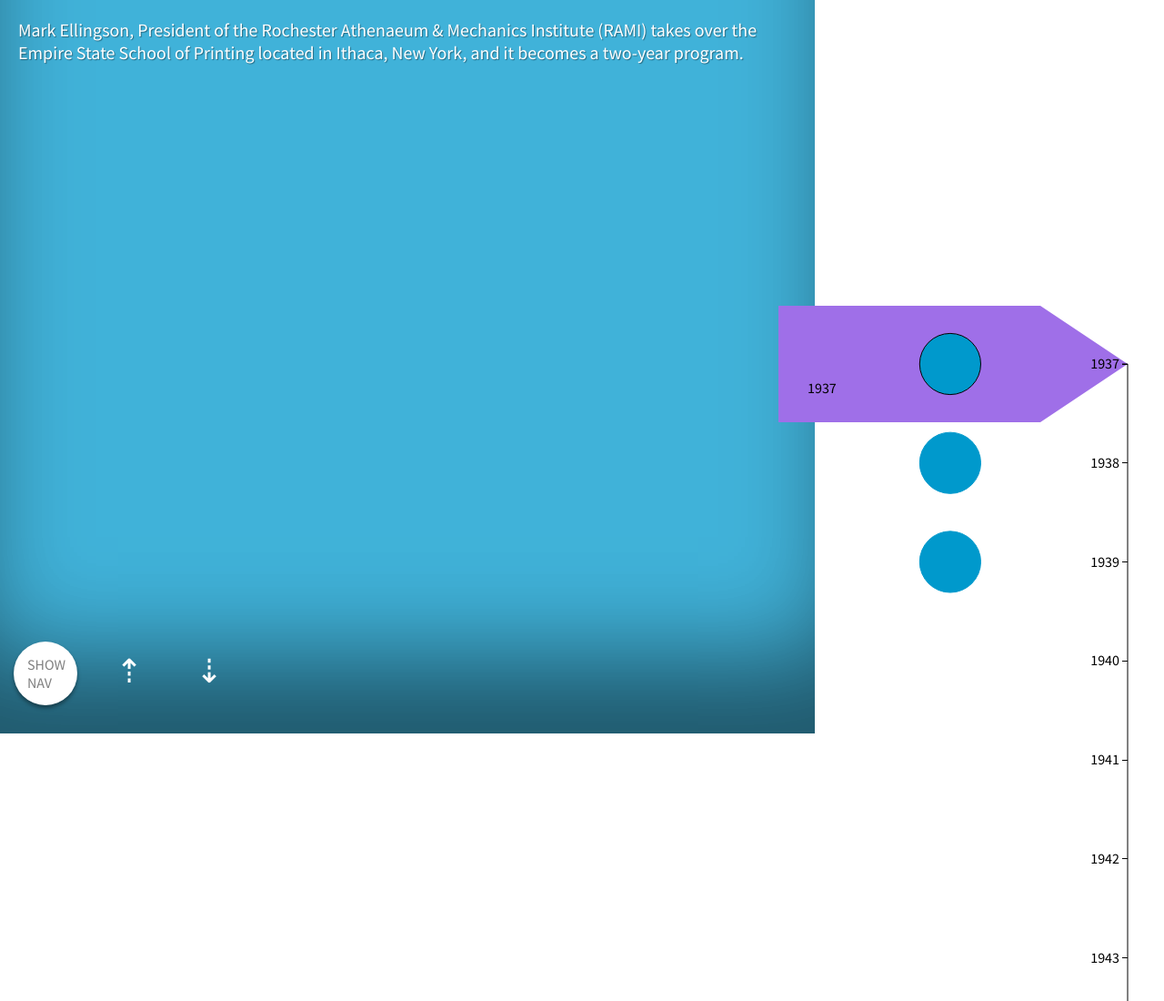
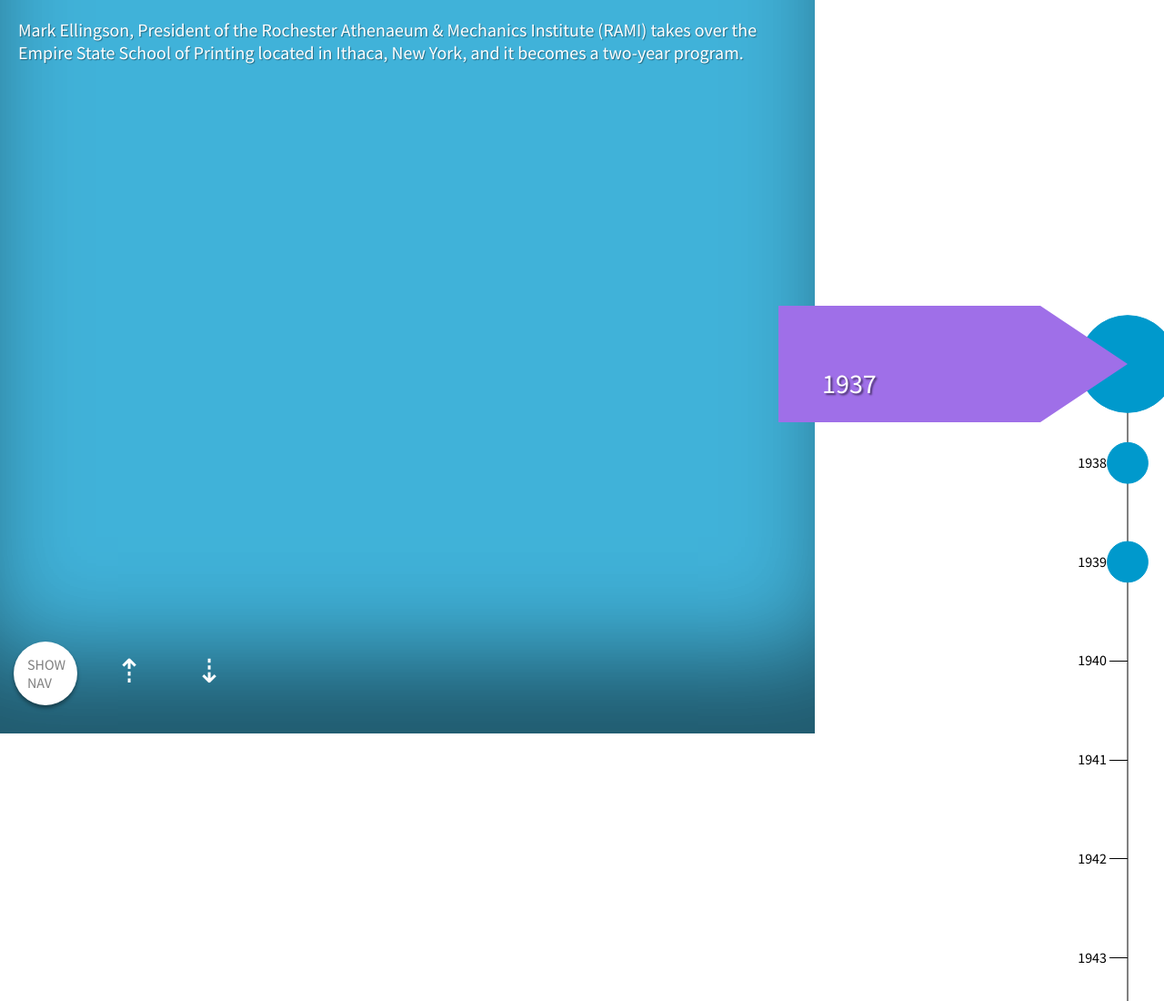
Before and after one commit to haydenw1/co-op15_timeline, a plain HTML site: page timeline/index.html in a window 1280 px wide. Shown: the top 1100 px of the page at 91% size. Drawn offline with nearby package versions, Linux system fonts and the light colour scheme.

Commit message:
Viewer and timeline update
1. Prev and Next buttons now work (next event based of viewer height, no
longer if its lower than three quarter of the screen or higher than a
quarter of the screen height.
2. Made viewer z-index greater than timeline.
3. Viewer Text is repositioned and styled
4. Circles are animated when viewer activates text object.
5. main.js code is cleaned up somewhat (large commented blocks deleted)
6. local dataset had to be included for testing in main.js (json import
commented out)
7. main.css slightly cleaned, needs more work.

```diff
--- a/timeline/js/main.js
+++ b/timeline/js/main.js
@@ -1,28 +1,23 @@
-//
-//start pre-json js
-//
-
 //sets width/height/padding variables for use...height of timeline determined with "totalHeight"
 var width = document.documentElement.clientWidth,
   height = document.documentElement.clientHeight,
   padding = document.documentElement.clientHeight/2,
 
   textHolderWidth = width * 0.7,
+
   rightSpace = width - (width * 0.7),
   rightSpacePadding = rightSpace / 18,
+
   circleDimensions = rightSpace * (7 / 8),
+
   timelineXPos = width * (15.5 / 16),
 
-    viewerWidth = rightSpace, //* (9 / 8),
-    viewerHeight = viewerWidth / 3, // * (2 / 3),
+  viewerWidth = rightSpace,
+  viewerHeight = viewerWidth / 3,
   viewerXPos = timelineXPos - viewerWidth,
   viewerYPos = (height / 2) - (viewerHeight / 2),
-
   viewerTop = viewerYPos,
   viewerBottom = viewerYPos + viewerHeight;
-
-console.log(viewerBottom);
-console.log(viewerTop);
 
 var viewerLineData = [
   { "x": 0, "y": 0},
@@ -55,48 +50,17 @@ var viewer = d3.select( "body" )
 
   //dark = #830CE8;
 
-    //.attr("x", viewerXPos)
-    //.attr("y", viewerYPos);
-
-
-
-
-//for fixed total timeline on side...removed for now
-/*var sideAxisDiv = document.createElement("div");
-    sideAxisDiv.setAttribute("class","sideAxisDiv");
-    sideAxisDiv.style.height = height;
-  document.body.appendChild(sideAxisDiv);*/
-
 //d3, line element that uses 'linePoints' array (above) to build main 'timeline' line
-var timeline = d3.svg.line()
+/*var timeline = d3.svg.line()
   .x(function(d){return d.x;})
   .y(function(d){return d.y;})
-  .interpolate("linear");
-/*
-//function used to limit the year to last two digits..taken out for right now
-function checkDate(date){
-  date = date.toString();
-  var dateLength = date.toString().length;
-
-  if(dateLength > 2){
-    return date.slice(1,3);
-  }
-  return date;
-}*/
+  .interpolate("linear");*/
 
 //creates single div to hold event text and pics, appends to DOM
 var textHolder = document.createElement("div");
   textHolder.setAttribute("class","text-holder");
   textHolder.style.width = (width * 0.7) + "px";
   textHolder.style.height = (height + 6) + "px";
-
-/*
-//creates text and img elements to hold event pic and text, and appends both to 'textHolder' div (above)..taken out for now
-var pic = document.createElement("img");
-    pic.setAttribute("class","picture");
-    pic.setAttribute("id","pic");
-    pic.style.opacity = 0; //default state is hidden until user interacts with page
-    pic.style.width = (width * 0.6) + "px";*/
 
 var para = document.createElement("p");
   para.setAttribute("class","text");
@@ -112,36 +76,200 @@ console.log((width - (width * 0.7))/18);
 console.log((width - (width * 0.7))/(9/8));
 
 //
-//end pre-json js
-//
-
-//
 //import json and create elements that need to reference the json
 //
 
 //array of objects for each school event. holds a description ("event"), a date ("date"), and an associated picture ("pic")
-d3.json("data/data.json", function(error, data){
-  if(error) return console.log(error);
+//d3.json("data/data.json", function(error, data){
 
-  var totalHeight = document.documentElement.clientHeight * (data.length/2.5);//height of main timeline determined with "totalHeight"
+//local dataset for testing//////////////////////////////////////////////////////////////////////////////////////////////////////////////////////////////////////
+var data = [
+  {
+    "description":"Mark Ellingson, President of the Rochester Athenaeum & Mechanics Institute (RAMI) takes over the Empire State School of Printing located in Ithaca, New York, and it becomes a two-year program.",
+    "date":"1/1/1937",
+    "pic":"cias.jpg"
+  },
 
-  //saves earliest and latest dates (based on order in array)
+  {
+    "description":"20 freshman enroll in the program with the first major printing project by the department being the student newspaper, PSIMAR.",
+    "date":"1/1/1938",
+    "pic":"cias.jpg"
+  },
+
+  {
+    "description":"Students take over the editorial page of the Democrat and Chronicle for one issue.",
+    "date":"1/1/1939",
+    "pic":"cias.jpg"
+  },
+
+  {
+    "description":"Rochester Athenaeum & Mechanics Institute becomes Rochester Institute of Technology.",
+    "date":"1/1/1944",
+    "pic":"cias.jpg"
+  },
+
+  {
+    "description":"SPM moves into Clark Building with enrollment dramatically increasing to 136 due to the end of WWII.",
+    "date":"1/1/1946",
+    "pic":"cias.jpg"
+  },
+
+  {
+    "description":"First 4-color illustration appears in Student Publication, Rochester Institute of Technology (SPRIT)",
+    "date":"1/1/1947",
+    "pic":"cias.jpg"
+  },
+
+  {
+    "description":"RIT and the Lithographic Technical Foundation sponsor a Web Offset Conference and propose a new web press purchase for the school. Gannett Company donates a Teletypesetter system to the School of Printing.",
+    "date":"1/1/1948",
+    "pic":"cias.jpg"
+  },
+
+  {
+    "description":"SPRIT changes its name to RIT Reporter.",
+    "date":"1/1/1951",
+    "pic":"cias.jpg"
+  },
+
+  {
+    "description":"One-third of seniors major in offset lithography; two-thirds major in letterpress printing. Frank Gannett is presented the prestigious Founders Award for his service to the Institute.",
+    "date":"1/1/1952",
+    "pic":"cias.jpg"
+  },
+
+  {
+    "description":"Ellen Eggleton becomes the first woman to receive an Associate of Applied from the School of Printing.",
+    "date":"1/1/1953",
+    "pic":"cias.jpg"
+  },
+
+  {
+    "description":"Printing students Carl Nelson and Arthur Borock convince the Athletic Board to adopt the tiger emblem to represent RIT sports.",
+    "date":"1/1/1955",
+    "pic":"cias.jpg"
+  },
+
+  {
+    "description":"A section of the Hand Composition Laboratory is dedicated in memoriam to prominent typography, Frederic W. Goudy.",
+    "date":"1/1/1961",
+    "pic":"cias.jpg"
+  },
+
+  {
+    "description":"Flexography and gravure printing become part of the curriculum.",
+    "date":"1/1/1965",
+    "pic":"cias.jpg"
+  },
+
+  {
+    "description":"New Goss C-38 publication press is installed on the campus.",
+    "date":"1/1/1967",
+    "pic":"cias.jpg"
+  },
+
+  {
+    "description":"Melbert B. Cary Jr., Graphic Arts Collection is donated, housing historical and current examples of “fine” printing.",
+    "date":"1/1/1969",
+    "pic":"cias.jpg"
+  },
+
+  {
+    "description":"250 freshman enter the program making the total number enrolled an impressive 661 students. MBO folding machine for bindery is donated. Now all major printing processes are represented with up-to-date equipment.",
+    "date":"1/1/1977",
+    "pic":"cias.jpg"
+  },
+
+  {
+    "description":"150th Anniversary of RIT",
+    "date":"1/1/1978",
+    "pic":"cias.jpg"
+  },
+
+  {
+    "description":"Renovation and rededication of the Cary Graphic Arts Collection is finished.",
+    "date":"1/1/1979",
+    "pic":"cias.jpg"
+  },
+
+  {
+    "description":"Labs are updated with $4.2 million in computer equipment.",
+    "date":"1/1/1982",
+    "pic":"cias.jpg"
+  },
+
+  {
+    "description":"A SCR-40 Scanning densitometer, a Linotype/Paul scanner, and a Compugraphics typesetter are donated.",
+    "date":"1/1/1983",
+    "pic":"cias.jpg"
+  },
+
+  {
+    "description":"Cary Library no longer has a “look but don’t touch” policy and is open for use.",
+    "date":"1/1/1984",
+    "pic":"cias.jpg"
+  },
+
+  {
+    "description":"The newspaper production lab that supported the degree program, News Paper Operations Management, begins using a digital page layout system.",
+    "date":"1/1/1996",
+    "pic":"cias.jpg"
+  },
+
+  {
+    "description":"New Media courses are first offered as part of SPM curriculum.",
+    "date":"1/1/1997",
+    "pic":"cias.jpg"
+  },
+
+  {
+    "description":"The Digital Publishing Center is established, printing student work at RIT.",
+    "date":"1/1/1998",
+    "pic":"cias.jpg"
+  },
+
+  {
+    "description":"RIT is selected by the Alfred P. Sloan Foundation to become one of twenty-six Sloan Industry Centers. This center is dedicated to studying major business environment influences in the printing industry.",
+    "date":"1/1/2001",
+    "pic":"cias.jpg"
+  },
+
+  {
+    "description":"The Printing Applications Lab at RIT is donated a Sunday 2000 press.",
+    "date":"1/1/2005",
+    "pic":"cias.jpg"
+  },
+
+  {
+    "description":"Open Publishing Lab is founded, researching new methods of content creation and developing open source applications for publishing across various media.",
+    "date":"1/1/2007",
+    "pic":"cias.jpg"
+  },
+
+  {
+    "description":"75th Anniversary of the School of Print Media.",
+    "date":"1/1/2012",
+    "pic":"cias.jpg"
+  }
+];
+//end local data for testing//////////////////////////////////////////////////////////////////////////////////////////////////////////////////////////////////////
+  //if(error) return console.log(error);
+
+  var totalHeight = document.documentElement.clientHeight * (data.length/2.5);
+
   var xLow = new Date(data[0].date),
     xHigh = new Date(data[(data.length)-1].date);
 
   //d3, time scale for event placement on timeline
   var yScale = d3.time.scale()
-    .domain([xLow, xHigh])//uses saved earliest and latest dates (above) to determine range of scale
-    .range([padding, totalHeight - padding]);//determines how far first and last event are to screen edge w/ 'padding' variable (above)
+    .domain([xLow, xHigh])
+    .range([padding, totalHeight - padding]);
 
-  /*var yScaleSide = d3.time.scale()
-    .domain([xLow, xHigh])
-    .range([padding/5,totalHeight]);*/
-
-  var  yScaleSideAxis = d3.svg.axis()
+  var yScaleSideAxis = d3.svg.axis()
     .scale(yScale)
     .orient("left")
-    .ticks(d3.time.years, 1);
+    .ticks(d3.time.years, 1)
+    .innerTickSize(20);
 
   //array of coordinates used to build the main 'timeline' line, which runs the entire lenght of the screen
   var linePoints = [
@@ -160,98 +288,51 @@ d3.json("data/data.json", function(error, data){
   svg.append("g")
     .attr("class","timeline_path")
     .style("transform", "translate(" + timelineXPos + "px,0px)")
-    //.attr("d", timeline(linePoints))
     .call(yScaleSideAxis);
 
-    //.attr("stroke", "rgba(90,90,90,1)")
-    //.attr("stroke-width", 2)
-    //.attr("fill", "none");
-
-  /*var sideScale = d3.select(".sideAxisDiv")
-   .append("svg")
-    .attr("width","50px")
-    .attr("height",height)
-   .append("g")
-    .attr("class","sideScale_container")
-    .style("transform", "translate(50px,0px)")
-    .call(yScaleSideAxis);
-
-  d3.selectAll(".tick text")
-    .style("font-size","65%")
-    .attr("dy",".30em");*/
-
   //creates circle for every data point and g to enclose them all
-  var circles = svg.append("g") //group to hold all circles
+  var circles = svg
+    .append("g") //group to hold all circles
       .selectAll(".circle")
       .data(data) //binds data (above) to elements
       .enter()
     .append("circle") //creates circle for every object in data array
       .attr("class", "circle")
-    .attr("cx", width/1.225) //sets x position of circle
+      .attr("cx", timelineXPos) //sets x position of circle
       .attr("cy", function(d){return yScale(new Date(d.date));}) //sets y position (based on date of object in data)
-    .attr("r", circleDimensions/10)
+      .attr("r", circleDimensions/15)
       .attr("stroke", "#0099CC")
       .attr("stroke-width", 1)
       .attr("fill", "#0099CC");
 
-  var points = []; //array to be filled with top and bottom coordinates of every circle, used in [verticle_touch.js]
-  var cHolder = circles[0]; //variable to hold d3 array to simplify syntax below
-  //fills points array with top and bottom coordinates of every circle
+  var points = [];
+  var cHolder = circles[0];
+
   for(var i = 0; i < cHolder.length; i++){
     points.push({
-      "top": parseInt(cHolder[i].getAttribute("cy")) - parseFloat(cHolder[i].getAttribute("r")), //get center of circle and subtract radius to find top point, add to points[]
-      "bottom": parseInt(cHolder[i].getAttribute("cy")) + parseFloat(cHolder[i].getAttribute("r")) //get center of circle and add radius to find bottom point, add to points[]
+      "top": parseInt(cHolder[i].getAttribute("cy")) - parseFloat(cHolder[i].getAttribute("r")),
+      "bottom": parseInt(cHolder[i].getAttribute("cy")) + parseFloat(cHolder[i].getAttribute("r"))
     });
   }
 
-/*
-  //creates year text node for every data point and g to enclose them all
-  var yearTextG = svg.append("g") //group for year texts, used in [verticle_touch.js]
-    .selectAll(".yearText")
-    .data(data) //binds data (above) to elements
-    .enter().append("text")
-    .attr("class","yearText")
-    .attr("x", width/1.175 - 20) //sets x position of year text, moved slightly to fit in circle
-    .attr("y", function(d){return yScale(new Date(d.date)) + 11;}) //sets y position of year text (based on date of object in data) moved slightly to fit in circle
-    .attr("fill", "gray")
-    .text(function(d){
-      return new Date(d.date).getYear() + 1900; //gets date from data object and converts into date object, concatenates single quote for year notation (ex. '82)
-    });
-*/
-
-  //
-  //start touch and and scroll interactive js (previously touch.js)
-  //
-
-  /*
-  //select all circles and bind touch event listener which scrolls them to the middle of the screen..taken out for now
-  svg.selectAll(".circle")
-    .on("touchstart", function(){
-      var pos = circles[0].indexOf(this), //index of clicked element in array of circle elements
-        elementTop = points[pos].top, //gets top coordinate of element from array in [verticle.html] that was created when the elements were
-          elementBottom = points[pos].bottom, //gets bottom coordinate of element from array in [verticle.html] that was created when the elements were
-          elementCenter = (((elementTop + elementBottom)/2) - ((height)/2)); //finds middle coordinate of element
-
-      $( 'html, body' ).animate({scrollTop: elementCenter}, 500);
-    });
-  */
-
-  //binds listener to html element that is looking for movement (scrolling with finger)
+  // binds listener to html element that is looking for movement (scrolling with
+  // finger)
   d3.select("html").on("touchmove",function(){
-    isScrolledIntoView(); //send all elements and their positions to 'isScrolledIntoView'
+    isScrolledIntoView();
   });
 
-  //calls 'isScrolledIntoView' every 1/4 second, necessary because of 'momentum' scrolling on mobile (called at bottom of page)
+  // calls 'isScrolledIntoView' every 1/4 second, necessary because of 'momentum'
+  // scrolling on mobile (called at bottom of page)
   function scrollCheck(){
     setTimeout(function(){
       isScrolledIntoView();
-      scrollCheck(); //calls itself and runs as longer as user is on page
-    },250); //time between checks
+      scrollCheck();
+    },250);
   }
 
   //sees if circle elements are within certain bounds
   function isScrolledIntoView(){
-    var badCounter = 0,                         //counter to see if all circle elements are out of bounds
+    var badCounter = 0,                       //counter to see if all circle elements are out of bounds
       bodyScroll = $( "body" ).scrollTop(),   //jquery, how far page has been scrolled
       d3Circle,                               //
       element,                                //circle element being checked
@@ -260,17 +341,17 @@ d3.json("data/data.json", function(error, data){
 
 
     for(var i = 0; i < circles[0].length; i++){
-      element = circles[0][i];
-      elementTop = points[i].top - bodyScroll;
-      elementBottom = points[i].bottom - bodyScroll;
-
+      element = circles[0][i],
+      elementTop = points[i].top - bodyScroll,
+      elementBottom = points[i].bottom - bodyScroll,
+      elementCenter = (elementTop + elementBottom) / 2;
       d3Circle = d3.select(element);
 
-      if(elementBottom >= viewerTop && elementTop <= viewerBottom){
-        d3Circle.transition().attr("stroke", "black");
+      if(elementCenter >= viewerTop && elementCenter <= viewerBottom){
+        d3Circle.transition().ease("elastic").attr("r", circleDimensions/6.3);
         showTP(i);
       }else{
-        d3Circle.transition().attr("stroke","#0099CC");
+        d3Circle.transition().ease("elastic").attr("r", circleDimensions/15);
         badCounter === data.length - 1 ? hideTP() : false; //***checks to see if all circles are out of bounds
         badCounter++;
       }
@@ -286,22 +367,8 @@ d3.json("data/data.json", function(error, data){
         textObject = data[pos].description;
 
     makeYearText(pos);
-
     textElement.innerHTML = textObject;
-
     textElement.style.opacity = 1;
-  }
-
-  function makeYearText(pos){
-    var yearText = d3.select(".viewer-svg").selectAll("text")
-      .data([data[pos]]);
-
-    yearText.text(function(d){return new Date(d.date).getYear() + 1900;});
-
-    yearText.enter().append("text")
-      .attr("x", viewerWidth / 12)
-      .attr("y", viewerHeight - (viewerHeight / 4))
-      .text(function(d){return new Date(d.date).getYear() + 1900;});
   }
 
   //selects correspoinding DOM text and picture objects using passed position and hides them
@@ -312,28 +379,43 @@ d3.json("data/data.json", function(error, data){
     }
   }
 
+  function makeYearText(pos){
+    var yearText = d3.select(".viewer-svg").selectAll("text")
+      .data([data[pos]]);
+
+    yearText.text(function(d){return new Date(d.date).getYear() + 1900;});
+
+    yearText.enter()
+      .append("text")
+        .attr("x", viewerWidth / 8)
+        .attr("y", viewerHeight - (viewerHeight / 4))
+        .attr("fill", "white")
+        .style("font-size", "188%")
+        .style("text-shadow","2px 2px 2px rgba(0,0,0,.5)")
+        .text(function(d){return new Date(d.date).getYear() + 1900;});
+  }
+
   function deleteYearText(){
     var d3Viewer = d3.select(".viewer-svg");
     d3Viewer.selectAll("text")
       .remove();
   }
 
+  $( document ).ready(function(){
     var buttonNav = d3.select(".button.nav"); //button that will turn automatic showing of description and picture off/on
     var buttonPrev = d3.select(".button.prev");
     var buttonNext = d3.select(".button.next");
 
+
     buttonNav.on("touchstart", function(){
-      console.log(this);
       d3.select(this).attr("id", "active");
     });
 
     buttonNav.on("touchend", function(){
-      console.log(this);
       d3.select(this).attr("id", null);
     });
 
     buttonPrev.on("touchstart", function(){
-      console.log(this);
       d3.select(this).attr("id", "active");
       var elementCenter = goPrevNext(0);
       $( 'html, body' ).animate({scrollTop: elementCenter - height/2}, 500);
@@ -354,11 +436,14 @@ d3.json("data/data.json", function(error, data){
     });
 
     function goPrevNext(direction){
-    console.log("coleslaw prev");
-    console.log(direction);
-    var scrollCenter = $( "body" ).scrollTop() + height/2,
-        scrollQuarter = scrollCenter - height/4,
-        scrollThreeQuarter = scrollCenter + height/4;
+      var scrollTop = $( "body" ).scrollTop() + viewerTop,
+        scrollBottom = $( "body" ).scrollTop() + viewerBottom;
+
+        console.log(scrollTop);
+        console.log(scrollBottom);
+        //console.log(direction);
+          //scrollQuarter = scrollCenter - height/4,
+          //scrollThreeQuarter = scrollCenter + height/4;
 
       if(direction === 0){
         for(var i = 0; i < circles[0].length; i++){
@@ -367,7 +452,10 @@ d3.json("data/data.json", function(error, data){
           elementBottom = points[i].bottom,
           elementCenter = ((elementTop + elementBottom)/2);
 
-        if(i > 0 && elementCenter >= scrollQuarter){
+          console.log(elementCenter);
+
+          if(i > 0 && elementCenter >= scrollTop){
+            console.log("going down");
             --i;
             elementTop = points[i].top;
             elementBottom = points[i].bottom;
@@ -382,7 +470,10 @@ d3.json("data/data.json", function(error, data){
           elementBottomA = points[a].bottom,
           elementCenterA = ((elementTopA + elementBottomA)/2);
 
-        if(elementCenterA >= scrollThreeQuarter){
+          console.log(elementCenterA);
+
+          if(elementCenterA >= scrollBottom){
+            console.log("going up!");
             return elementCenterA;
           }else if(a == circles[0].length -1){
             return elementCenterA;
@@ -390,14 +481,7 @@ d3.json("data/data.json", function(error, data){
         }
       }
     }
+  });
 
   scrollCheck(); //starts reoccuring, time-delayed function (above)
-
-  //
-  //end touch and scroll interactive js (prevously touch.js)
-  //
-});
-
-//
-//end json import anonymous function
-//
+//});
--- a/timeline/main.css
+++ b/timeline/main.css
@@ -9,15 +9,11 @@ html, body{
 
 .svg {
   position: relative;
-  z-index: 4;
+  z-index: 3;
 }
 
 .viewer-svg{
-  z-index: 3;
-}
-
-.viewer-svg-top{
-  z-index: 5;
+  z-index: 4;
 }
 
 /*styling for date that event happened*/
@@ -29,17 +25,6 @@ html, body{
 	font-weight: 300;
 	-webkit-transform: translate3d(0, 0, 0); /*fixes (sort of) some issues that arise from safari and chrome address bars...may not need in app)*/
 }
-
-/*
-.sideAxisDiv{
-	width: 50px;
-	position: fixed;
-	top: 0px;
-	bottom: 0px;
-	right: 0px;
-	z-index: -1;
-}*/
-
 
 /*positions and style text of div that holds pictures and text of events*/
 .text-holder {
```
Also changed, not shown: timeline/index.html (+4 -9 lines). Lines whose indentation alone changed are shown as unchanged.
